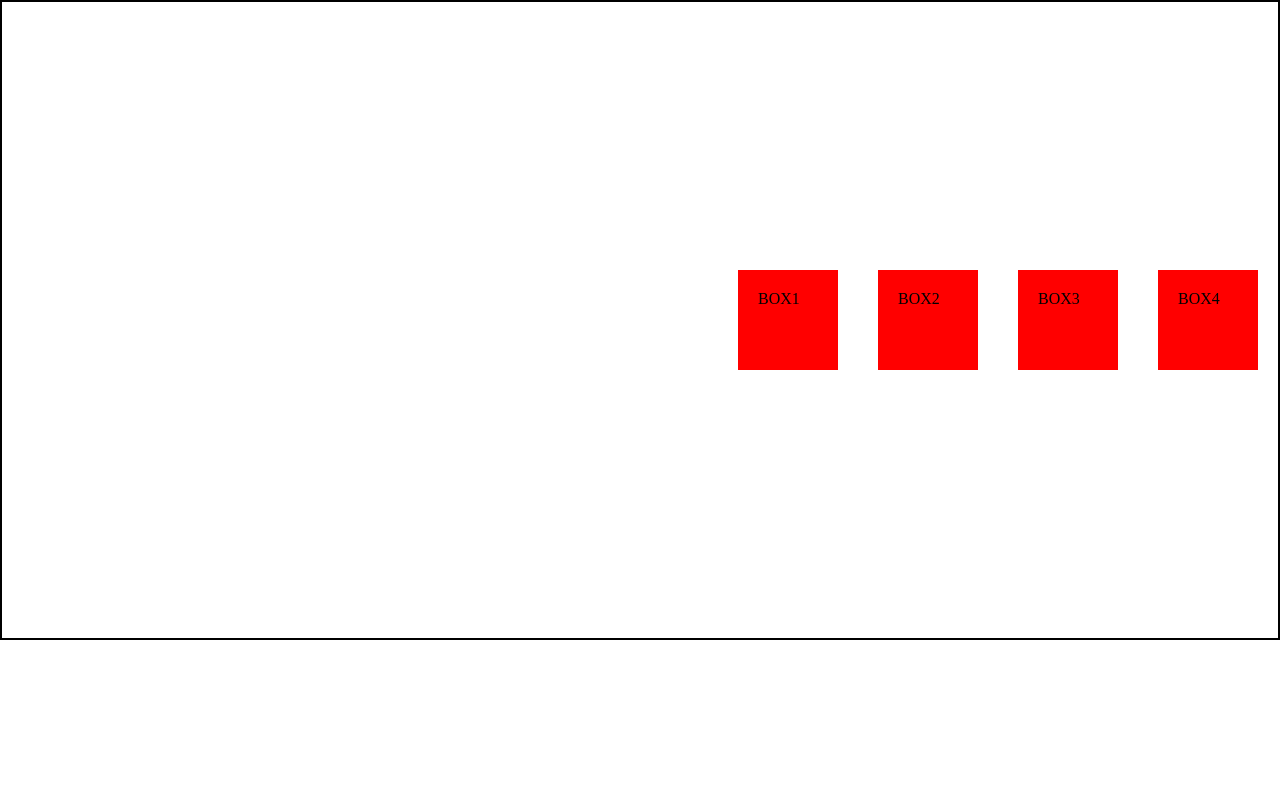
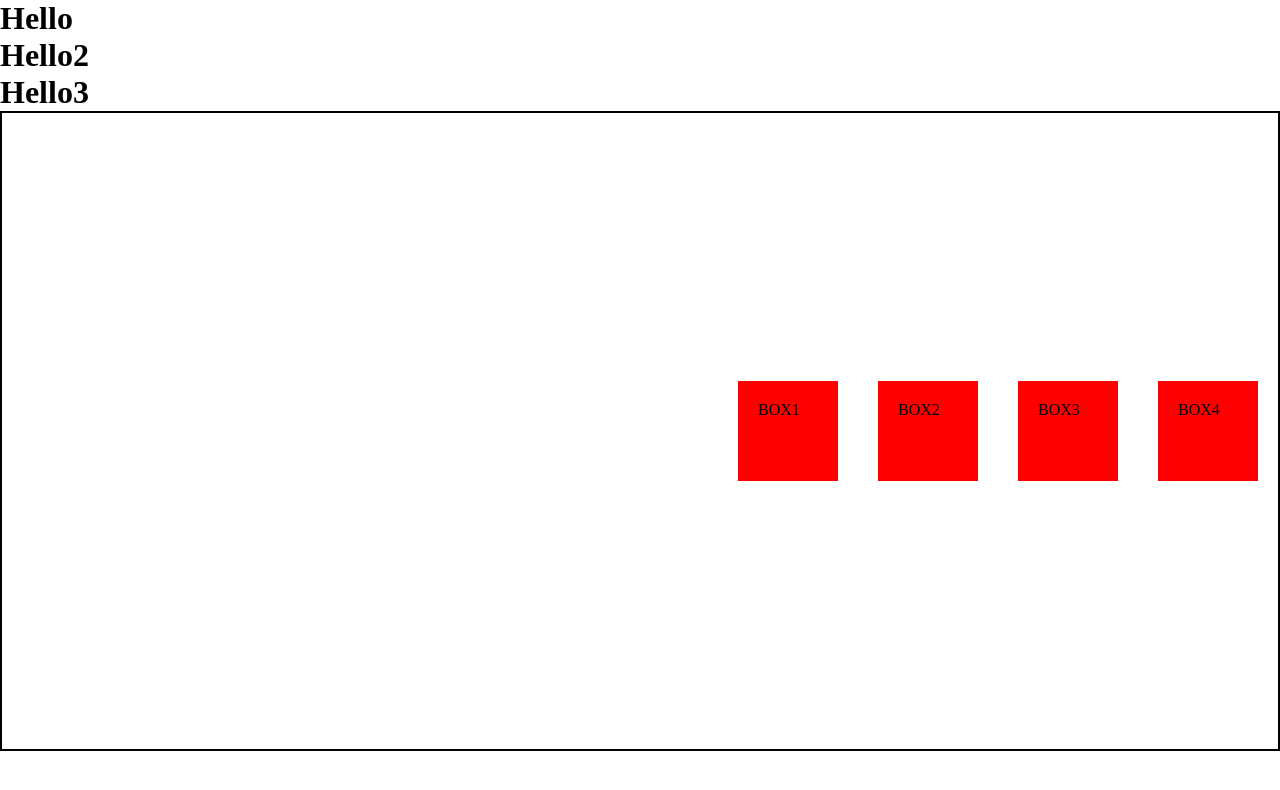
Before and after one commit to mwasif0318/Second-Repo, a plain HTML site: page index.html in a window 1280 px wide. Drawn offline with Linux system fonts and the light colour scheme.

Commit message:
add headings tag in index file

```diff
--- a/index.html
+++ b/index.html
@@ -61,6 +61,10 @@
 </head>
 
 <body>
+
+    <h1>Hello</h1>
+    <h1>Hello2</h1>
+    <h1>Hello3</h1>
     <!-- DISPLAY FLEX EXAMPLE BOX LAY IN ROW -->
 
     <!-- <div class="parent">
@@ -72,6 +76,8 @@
 
 <!-- DISPLAY FLEX EXAMPLE BOX LAY IN COLUMN -->
 
+
+
     <div class="parent">
         <div class="box box1">BOX1</div>
         <div class="box box2">BOX2</div>
```
